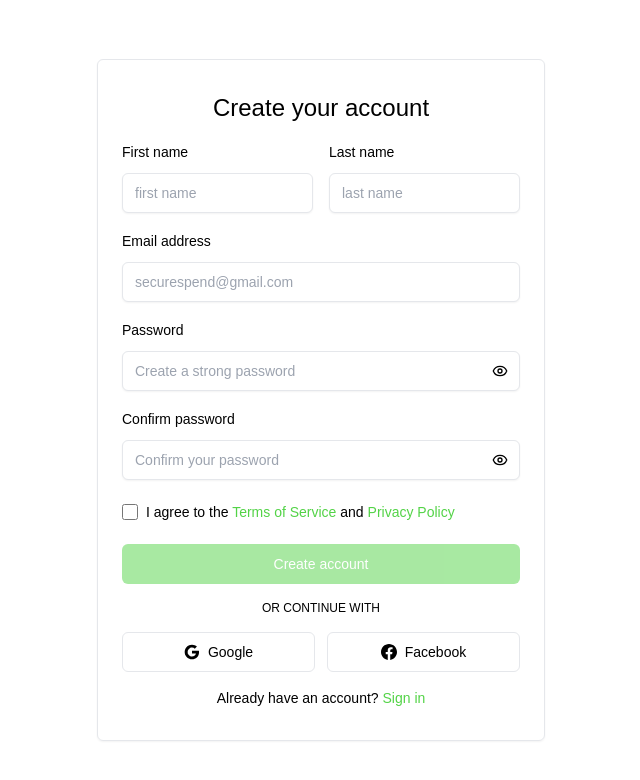
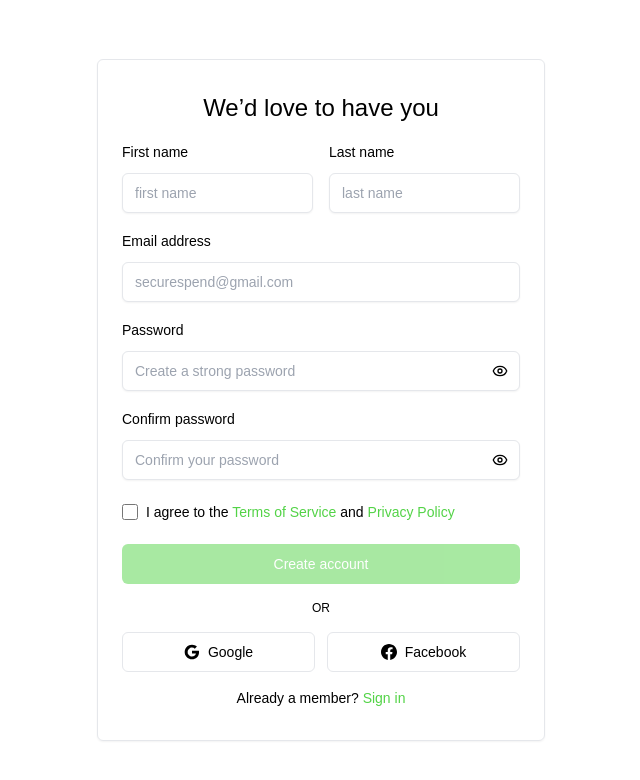
Before and after one commit to Raajkr07/safehold, a React (Vite) app in the folder frontend/: page /signup in a window 1280 px wide. Shown: the top 780 px of the page, without its empty margins (319-959 px from the left). Built offline with nearby package versions, Linux system fonts and the light colour scheme.

Commit message:
modify the words, and added not-found page url into policy

```diff
--- a/frontend/src/auth/pages/ForgotPassword.jsx
+++ b/frontend/src/auth/pages/ForgotPassword.jsx
@@ -106,15 +106,15 @@ const ForgotPassword = () => {
           </div>
 
           <Button type="submit" className="w-full font-bold text-white bg-primary hover:bg-primary/90">
-            Send reset link
+            Send Forgot link
           </Button>
         </form>
 
         <div className="text-center">
           <p className="text-sm text-muted-foreground">
-            Remember your password?{" "}
+            Password just clicked?{" "}
             <Link to="/login" className="text-primary hover:underline">
-              Back to sign in
+              sign in
             </Link>
           </p>
         </div>
--- a/frontend/src/auth/pages/Login.jsx
+++ b/frontend/src/auth/pages/Login.jsx
@@ -122,7 +122,7 @@ const Login = ({ onNavigate }) => {
         <div className="relative">
           <div className="relative flex justify-center text-xs uppercase">
             <span className="bg-card px-2 text-muted-foreground">
-              Or continue with
+              Or
             </span>
           </div>
         </div>
@@ -163,7 +163,8 @@ const Login = ({ onNavigate }) => {
 
         <div className="text-center">
           <p className="text-sm text-muted-foreground">
-            Don&apos;t have an account?{" "}
+            {/* Don&apos;t have an account?{" "} */}
+            Not a member yet?{" "}
             <Link
               to='/signup'
               className="text-primary hover:underline"
--- a/frontend/src/auth/pages/Signup.jsx
+++ b/frontend/src/auth/pages/Signup.jsx
@@ -1,6 +1,7 @@
 import { useState } from "react";
 import { Eye, EyeOff } from "lucide-react";
 import { Link, useNavigate } from 'react-router-dom';
+import Error from "../../components/error/Error";
 import AuthLayout from "./Layout";
 
 const Button = ({ children, className = "", variant = "default", ...props }) => {
@@ -62,7 +63,7 @@ const Signup = ({ onNavigate }) => {
         <AuthLayout>
             <div className="space-y-4">
                 <div className="text-center">
-                    <h2 className="text-2xl">Create your account</h2>
+                    <h2 className="text-2xl">We’d love to have you</h2>
                 </div>
 
                 <form onSubmit={handleSubmit} className="space-y-6">
@@ -175,11 +176,11 @@ const Signup = ({ onNavigate }) => {
                             className="text-sm text-muted-foreground leading-5"
                         >
                             I agree to the{" "}
-                            <a href="#" className="text-primary hover:underline">
+                            <a href="/not-found" className="text-primary hover:underline">
                                 Terms of Service
                             </a>{" "}
                             and{" "}
-                            <a href="#" className="text-primary hover:underline">
+                            <a href="/not-found" className="text-primary hover:underline">
                                 Privacy Policy
                             </a>
                         </Label>
@@ -197,7 +198,7 @@ const Signup = ({ onNavigate }) => {
                 <div className="relative">
                     <div className="relative flex justify-center text-xs uppercase">
                         <span className="bg-card px-2 text-muted-foreground">
-                            Or continue with
+                            Or
                         </span>
                     </div>
                 </div>
@@ -238,7 +239,7 @@ const Signup = ({ onNavigate }) => {
 
                 <div className="text-center">
                     <p className="text-sm text-muted-foreground">
-                        Already have an account?{" "}
+                        Already a member?{" "}
                         <Link
                             to='/login'
                             className="text-primary hover:underline"
```
